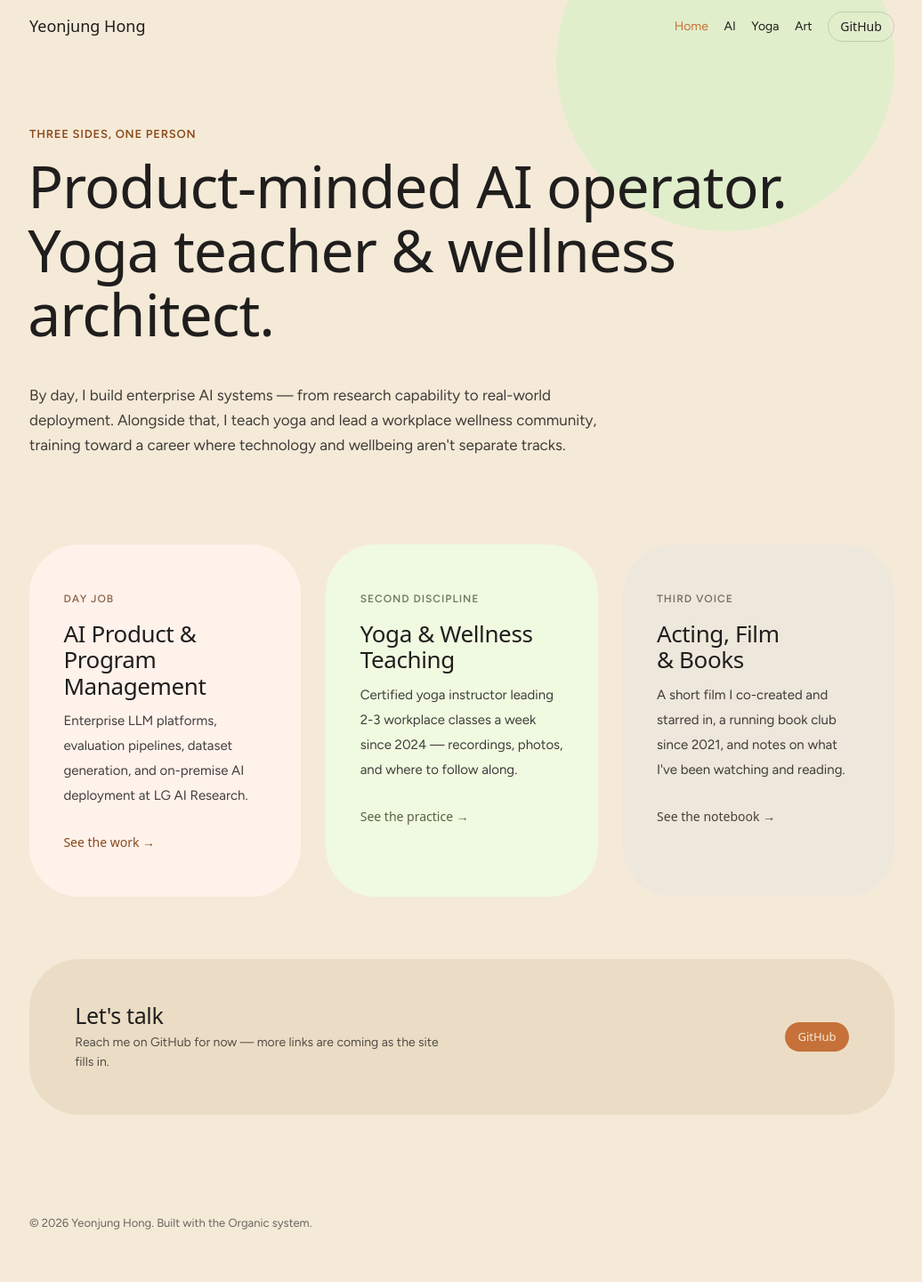
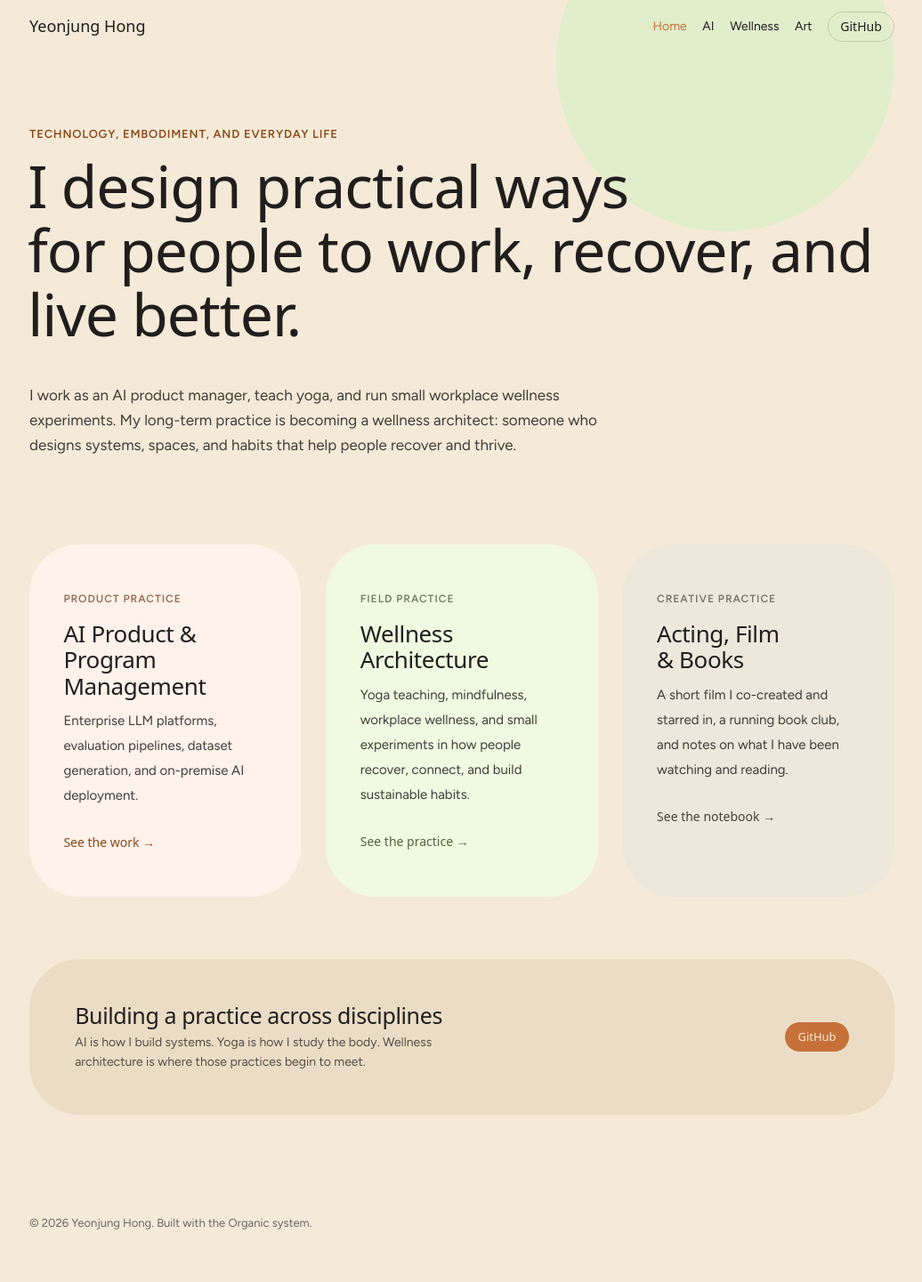
Before and after one commit to reborn-everyday/reborn-everyday.github.io, a plain HTML site: page index.html in a window 1280 px wide. Shown: the whole page at 89% size, without its empty margins (121-1157 px from the left). Drawn offline with Linux system fonts and the light colour scheme; a web font is replaced by a local one.

Commit message:
Reframe homepage around wellness architecture

```diff
--- a/index.html
+++ b/index.html
@@ -3,71 +3,43 @@
 <head>
 <meta charset="utf-8" />
 <meta name="viewport" content="width=device-width, initial-scale=1" />
-<title>Yeonjung Hong — AI Product Manager &amp; Yoga Teacher</title>
+<title>Yeonjung Hong — AI Product Manager &amp; Wellness Architect</title>
 <link rel="stylesheet" href="styles.css">
 <style>
-/* Template scaffolding — page layout and web-scale sizing only; every color,
-   font, radius and shadow comes from ../../styles.css. */
 :root { --leading: 28px; --half: 14px; --edge: clamp(20px, 5vw, 72px); --measure: 60ch; }
 body { margin: 0; text-wrap: pretty; }
 .wrap { max-width: 1100px; margin: 0 auto; padding: 0 var(--edge); }
 .nav { padding-inline: max(var(--edge), calc((100% - 1100px) / 2 + var(--edge))); flex-wrap: wrap; }
 .nav a { white-space: nowrap; }
 @media (max-width: 620px) { .nav .btn { display: none; } }
-
-.kicker { display: block; font-size: 13px; line-height: var(--half); letter-spacing: 0.06em;
-  text-transform: uppercase; font-weight: 600; color: var(--color-accent-700);
-  margin: 0 0 calc(var(--leading) - var(--half)); }
-
-/* — hero — */
+.kicker { display: block; font-size: 13px; line-height: var(--half); letter-spacing: 0.06em; text-transform: uppercase; font-weight: 600; color: var(--color-accent-700); margin: 0 0 calc(var(--leading) - var(--half)); }
 .hero { position: relative; padding: calc(3 * var(--leading)) 0 calc(2 * var(--leading)); }
-.hero::before {
-  content: ""; position: absolute; right: -160px; top: -180px;
-  width: 380px; height: 380px; border-radius: 50%;
-  background: var(--color-accent-2-200); pointer-events: none; z-index: -1;
-}
+.hero::before { content: ""; position: absolute; right: -160px; top: -180px; width: 380px; height: 380px; border-radius: 50%; background: var(--color-accent-2-200); pointer-events: none; z-index: -1; }
 @media (max-width: 1320px) { .hero::before { right: 0; } }
-.display {
-  font-family: var(--font-heading); font-weight: var(--font-heading-weight);
-  font-size: clamp(38px, 5.4vw, 66px);
-  line-height: clamp(41px, 5.9vw, 72px);
-  margin: 0; margin-left: -0.028em;
-}
+.display { font-family: var(--font-heading); font-weight: var(--font-heading-weight); font-size: clamp(38px, 5.4vw, 66px); line-height: clamp(41px, 5.9vw, 72px); margin: 0; margin-left: -0.028em; }
 .display .line { display: block; }
-.hero .sub { font-size: 17px; line-height: var(--leading); max-width: var(--measure);
-  margin: calc(1.5 * var(--leading)) 0 0; opacity: 0.85; }
-
-/* — two-path cards — */
-.paths { display: grid; grid-template-columns: repeat(3, minmax(0, 1fr)); gap: var(--leading);
-  padding: calc(1.5 * var(--leading)) 0 calc(2.5 * var(--leading)); }
+.hero .sub { font-size: 17px; line-height: var(--leading); max-width: var(--measure); margin: calc(1.5 * var(--leading)) 0 0; opacity: 0.85; }
+.paths { display: grid; grid-template-columns: repeat(3, minmax(0, 1fr)); gap: var(--leading); padding: calc(1.5 * var(--leading)) 0 calc(2.5 * var(--leading)); }
 @media (max-width: 980px) { .paths { grid-template-columns: 1fr; } }
-.path-card { display: block; text-decoration: none; color: inherit; border-radius: calc(2 * var(--radius-lg));
-  padding: calc(1.75 * var(--leading)) clamp(22px, 3vw, 40px); transition: transform 0.15s ease; }
+.path-card { display: block; text-decoration: none; color: inherit; border-radius: calc(2 * var(--radius-lg)); padding: calc(1.75 * var(--leading)) clamp(22px, 3vw, 40px); transition: transform 0.15s ease; }
 .path-card:hover { transform: translateY(-2px); }
 .path-card.ai { background: var(--color-accent-100); }
-.path-card.yoga { background: var(--color-accent-2-100); }
+.path-card.wellness { background: var(--color-accent-2-100); }
 .path-card.art { background: var(--color-neutral-200); }
 .path-card .p-kicker { font-size: 12px; letter-spacing: 0.08em; text-transform: uppercase; font-weight: 600; opacity: 0.7; }
 .path-card.ai .p-kicker { color: var(--color-accent-800); }
-.path-card.yoga .p-kicker { color: var(--color-accent-2-800); }
+.path-card.wellness .p-kicker { color: var(--color-accent-2-800); }
 .path-card.art .p-kicker { color: var(--color-neutral-800); }
-.path-card h2 { font-family: var(--font-heading); font-weight: var(--font-heading-weight);
-  font-size: 26px; margin: var(--half) 0 10px; }
+.path-card h2 { font-family: var(--font-heading); font-weight: var(--font-heading-weight); font-size: 26px; margin: var(--half) 0 10px; }
 .path-card p { font-size: 15px; line-height: var(--leading); margin: 0; opacity: 0.85; max-width: 42ch; }
-.path-card .go { display: inline-flex; align-items: center; gap: 6px; margin-top: var(--leading);
-  font-family: var(--font-heading); font-weight: var(--font-heading-weight); font-size: 14px; }
+.path-card .go { display: inline-flex; align-items: center; gap: 6px; margin-top: var(--leading); font-family: var(--font-heading); font-weight: var(--font-heading-weight); font-size: 14px; }
 .path-card.ai .go { color: var(--color-accent-700); }
-.path-card.yoga .go { color: var(--color-accent-2-700); }
+.path-card.wellness .go { color: var(--color-accent-2-700); }
 .path-card.art .go { color: var(--color-neutral-800); }
-
-/* — contact close — */
 .close { padding: 0 0 calc(2.5 * var(--leading)); }
-.close-card { border-radius: calc(2 * var(--radius-lg)); background: var(--color-surface);
-  padding: calc(1.75 * var(--leading)) clamp(24px, 4vw, 56px); display: flex; flex-wrap: wrap;
-  gap: var(--leading); align-items: center; justify-content: space-between; }
+.close-card { border-radius: calc(2 * var(--radius-lg)); background: var(--color-surface); padding: calc(1.75 * var(--leading)) clamp(24px, 4vw, 56px); display: flex; flex-wrap: wrap; gap: var(--leading); align-items: center; justify-content: space-between; }
 .close-card h2 { font-family: var(--font-heading); font-weight: var(--font-heading-weight); font-size: 25px; margin: 0 0 6px; }
 .close-card p { font-size: 14px; margin: 0; opacity: 0.75; max-width: 46ch; }
-
 footer { padding: calc(1.5 * var(--leading)) 0 calc(2 * var(--leading)); font-size: 13px; opacity: 0.65; }
 </style>
 </head>
@@ -76,35 +48,34 @@ footer { padding: calc(1.5 * var(--leading)) 0 calc(2 * var(--leading)); font-si
   <span class="nav-brand">Yeonjung Hong</span>
   <a href="index.html" aria-current="page">Home</a>
   <a href="ai-career.html">AI</a>
-  <a href="yoga.html">Yoga</a>
+  <a href="yoga.html">Wellness</a>
   <a href="art.html">Art</a>
   <a class="btn btn-secondary" href="https://github.com/reborn-everyday" target="_blank" rel="noopener">GitHub</a>
 </nav>
 <div class="wrap">
-
   <section class="hero">
-    <span class="kicker">Three sides, one person</span>
-    <h1 class="display"><span class="line">Product-minded AI operator.</span> <span class="line">Yoga teacher &amp; wellness architect.</span></h1>
-    <p class="sub">By day, I build enterprise AI systems — from research capability to real-world deployment. Alongside that, I teach yoga and lead a workplace wellness community, training toward a career where technology and wellbeing aren't separate tracks.</p>
+    <span class="kicker">Technology, embodiment, and everyday life</span>
+    <h1 class="display"><span class="line">I design practical ways</span><span class="line">for people to work, recover, and live better.</span></h1>
+    <p class="sub">I work as an AI product manager, teach yoga, and run small workplace wellness experiments. My long-term practice is becoming a wellness architect: someone who designs systems, spaces, and habits that help people recover and thrive.</p>
   </section>
 
   <section class="paths">
     <a class="path-card ai" href="ai-career.html">
-      <span class="p-kicker">Day job</span>
+      <span class="p-kicker">Product practice</span>
       <h2>AI Product &amp; Program Management</h2>
-      <p>Enterprise LLM platforms, evaluation pipelines, dataset generation, and on-premise AI deployment at LG AI Research.</p>
+      <p>Enterprise LLM platforms, evaluation pipelines, dataset generation, and on-premise AI deployment.</p>
       <span class="go">See the work →</span>
     </a>
-    <a class="path-card yoga" href="yoga.html">
-      <span class="p-kicker">Second discipline</span>
-      <h2>Yoga &amp; Wellness Teaching</h2>
-      <p>Certified yoga instructor leading 2-3 workplace classes a week since 2024 — recordings, photos, and where to follow along.</p>
+    <a class="path-card wellness" href="yoga.html">
+      <span class="p-kicker">Field practice</span>
+      <h2>Wellness Architecture</h2>
+      <p>Yoga teaching, mindfulness, workplace wellness, and small experiments in how people recover, connect, and build sustainable habits.</p>
       <span class="go">See the practice →</span>
     </a>
     <a class="path-card art" href="art.html">
-      <span class="p-kicker">Third voice</span>
+      <span class="p-kicker">Creative practice</span>
       <h2>Acting, Film &amp; Books</h2>
-      <p>A short film I co-created and starred in, a running book club since 2021, and notes on what I've been watching and reading.</p>
+      <p>A short film I co-created and starred in, a running book club, and notes on what I have been watching and reading.</p>
       <span class="go">See the notebook →</span>
     </a>
   </section>
@@ -112,8 +83,8 @@ footer { padding: calc(1.5 * var(--leading)) 0 calc(2 * var(--leading)); font-si
   <section class="close" id="contact">
     <div class="close-card">
       <div>
-        <h2>Let's talk</h2>
-        <p>Reach me on GitHub for now — more links are coming as the site fills in.</p>
+        <h2>Building a practice across disciplines</h2>
+        <p>AI is how I build systems. Yoga is how I study the body. Wellness architecture is where those practices begin to meet.</p>
       </div>
       <a class="btn btn-primary" href="https://github.com/reborn-everyday" target="_blank" rel="noopener">GitHub</a>
     </div>
```
